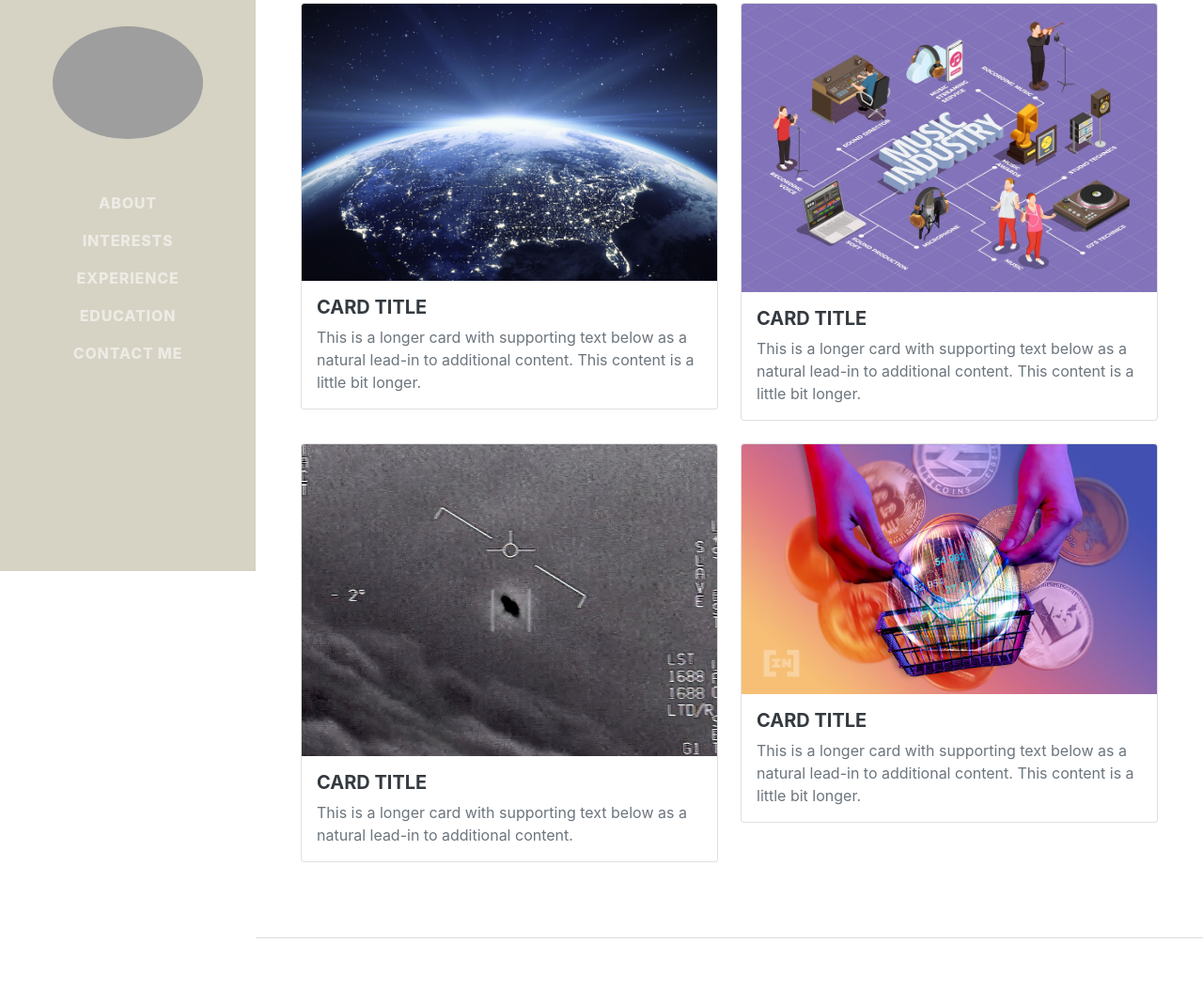
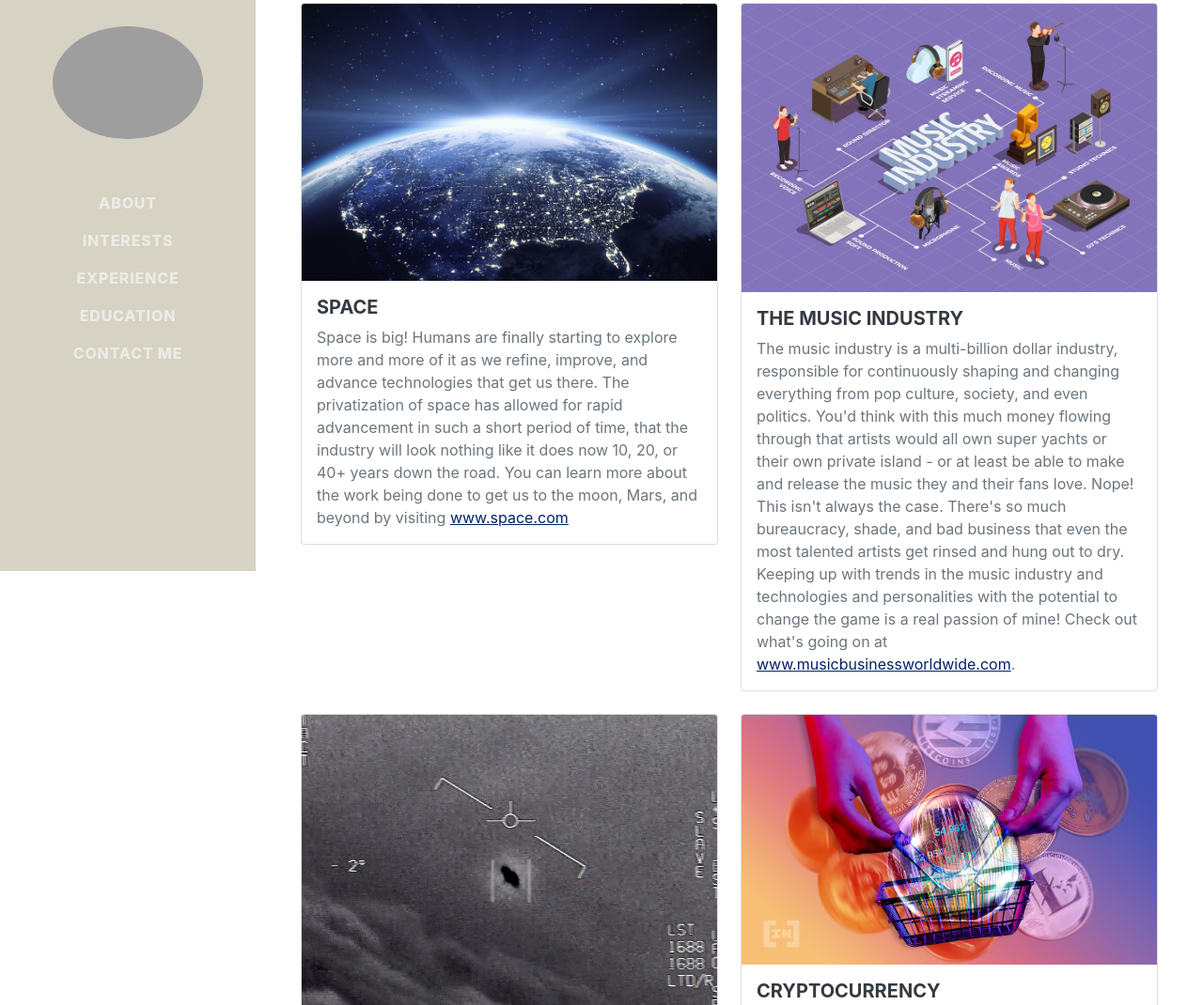
Before and after one commit to Blr24/Website_Project_Spring_2022, a plain HTML site: page Interests.html in a window 1280 px wide. Shown: the part 192-1262 px from the top of the page at 94% size. Before the commit the page ends 1191 px from the top, so only its background shows below. Drawn offline with nearby package versions, Linux system fonts and the light colour scheme; grey boxes are pictures that could not be loaded; a web font is replaced by a local one.

Commit message:
Interests updates

```diff
--- a/Interests.html
+++ b/Interests.html
@@ -61,8 +61,8 @@
                         <div class="card">
                             <img src="assets\img\MIT-New-Space-Age-Press.jpg" class="card-img-top" alt="...">
                             <div class="card-body">
-                            <h5 class="card-title">Card title</h5>
-                            <p class="card-text">This is a longer card with supporting text below as a natural lead-in to additional content. This content is a little bit longer.</p>
+                            <h5 class="card-title">Space</h5>
+                            <p class="card-text">Space is big! Humans are finally starting to explore more and more of it as we refine, improve, and advance technologies that get us there. The privatization of space has allowed for rapid advancement in such a short period of time, that the industry will look nothing like it does now 10, 20, or 40+ years down the road. You can learn more about the work being done to get us to the moon, Mars, and beyond by visiting <a href="https://space.com">www.space.com</a></p>
                             </div>
                         </div>
                         </div>
@@ -70,8 +70,8 @@
                         <div class="card">
                             <img src="assets\img\music-industry-flowchart-vector-21024700.jpg" class="card-img-top" alt="...">
                             <div class="card-body">
-                            <h5 class="card-title">Card title</h5>
-                            <p class="card-text">This is a longer card with supporting text below as a natural lead-in to additional content. This content is a little bit longer.</p>
+                            <h5 class="card-title">The music industry</h5>
+                            <p class="card-text">The music industry is a multi-billion dollar industry, responsible for continuously shaping and changing everything from pop culture, society, and even politics. You'd think with this much money flowing through that artists would all own super yachts or their own private island - or at least be able to make and release the music they and their fans love. Nope! This isn't always the case. There's so much bureaucracy, shade, and bad business that even the most talented artists get rinsed and hung out to dry. Keeping up with trends in the music industry and technologies and personalities with the potential to change the game is a real passion of mine! Check out what's going on at <a href="https://musicbusinessworldwide.com">www.musicbusinessworldwide.com</a>.</p>
                             </div>
                         </div>
                         </div>
@@ -79,8 +79,8 @@
                         <div class="card">
                             <img src="assets\img\uap.jpg" class="card-img-top" alt="...">
                             <div class="card-body">
-                            <h5 class="card-title">Card title</h5>
-                            <p class="card-text">This is a longer card with supporting text below as a natural lead-in to additional content.</p>
+                            <h5 class="card-title">Unidentified Aerial Phenomenon</h5>
+                            <p class="card-text">Now that the United States Department of Defense has formally acknowledged the existence of, and its longtime interest in, unidentified flying objects with the leaking of the "tic-tac" video, UFOs have undergone a rebrand to UAPs and efforts to track and study these objects are being brought to the light. Early last year, Congress requested the creation of a comprehensive report on all that the DoD knows about UAPs. The report, delivered in June 2021, revealed that UAP sightings have long been recorded and monitored by various branches of the military and that of these sightings, a sizeable number cannot be explained. This represented a turning point in how we think about a subject that for many has always been a joke to be taken without credence. From here on out, it is anticipated that more information will steadily come out about what the DoD knows - and doesn't know. If you're new to the subject, give the <a href="https://www.dni.gov/files/ODNI/documents/assessments/Prelimary-Assessment-UAP-20210625.pdf">Preliminary Assessment</a> a read.</p>
                             </div>
                         </div>
                         </div>
@@ -88,8 +88,8 @@
                         <div class="card">
                             <img src="assets\img\BIC_market_crypto.jpg.optimal.jpg" class="card-img-top" alt="...">
                             <div class="card-body">
-                            <h5 class="card-title">Card title</h5>
-                            <p class="card-text">This is a longer card with supporting text below as a natural lead-in to additional content. This content is a little bit longer.</p>
+                            <h5 class="card-title">Cryptocurrency</h5>
+                            <p class="card-text">While growing at a very rapid pace, the mention of cryptocurrency draws many a blank stare and can be a conversation ender. But, there's actually much more to Ethereum, hbar, and the like than shiny digital coins people store in their little digital wallets. Cryptocurrencies are the currencies that power networks which will transform the world we live in and how we engage with technology and each other within the coming years. dApps, or decentralized applications, will power our daily lives and hold the promise to empower individuals by giving us a level of control over our digital existence and footprint not possible with current centralized technologies. This is a hefty topic, but scratch the surface with this <a href="https://www.nerdwallet.com/article/investing/cryptocurrency"> Nerd Wallet </a>"what is it" article and then head over to <a href="https://hedera.com/"> Hedera's</a> website for some super interesting use cases.</p>
                             </div>
                         </div>
                         </div>
```
Also changed, not shown: Contactme.html (+6 -6 lines).
